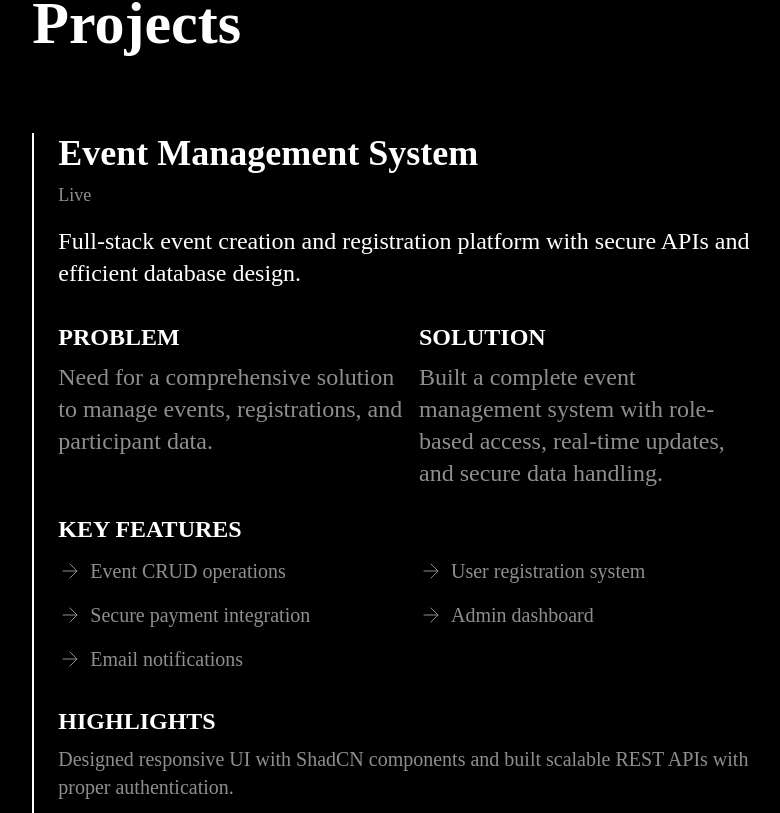
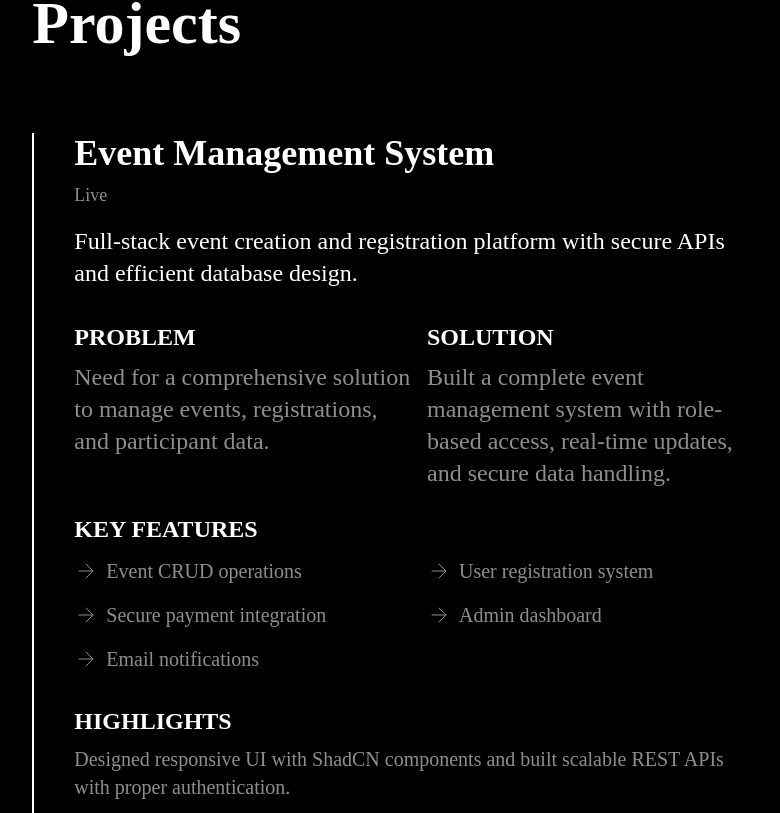
Before and after one commit to rahul-rathee7/Portfolio, a Next.js app: page / in a window 1280 px wide. Shown: the part 4227-5040 px from the top of the page, without its empty margins (242-1022 px from the left). Built offline with nearby package versions, Linux system fonts and the light colour scheme.

Commit message:
fix: some minor mistake fixed

```diff
--- a/components/sections/projectSection.tsx
+++ b/components/sections/projectSection.tsx
@@ -100,7 +100,7 @@ export function ProjectSection() {
                 className='mt-20'
             >
                 {projects.map((project, index) => (
-                    <div key={index} className='my-20 border-l-2 pl-6 border-background flex flex-col gap-4'>
+                    <div key={index} className='my-20 border-l-2 pl-4 md:pl-10 border-background flex flex-col gap-4'>
                         <div>
                         <h3 className='text-3xl md:text-4xl font-bold'>{project.title}</h3>
                         <p className='text-sm mt-2 md:text-lg text-[#8e8e8f]'>{project.status}</p>
```
